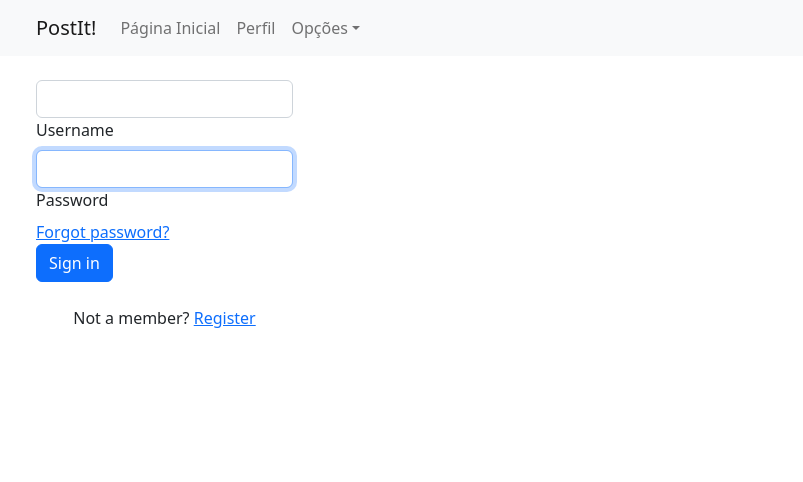
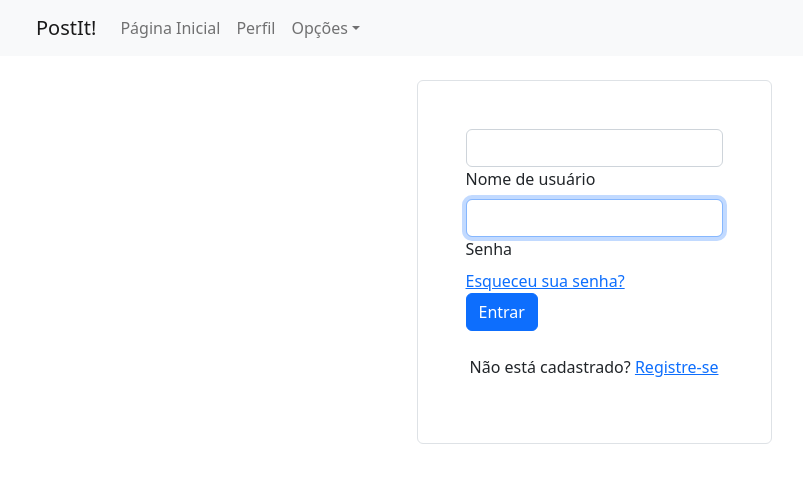
Before and after one commit to magnokzk/postItFrontend, a React (Create React App) app: page / in a window 1280 px wide. Shown: the top 482 px of the page, without its empty margins (46-849 px from the left). Built offline with nearby package versions, Linux system fonts and the light colour scheme.

Commit message:
alteração tela de login

```diff
--- a/src/components/LoginComponent.js
+++ b/src/components/LoginComponent.js
@@ -58,8 +58,13 @@ const Login = () => {
             ) : (
                 <>
                     <div class="container mt-4 mb-5">
-                        <div class="justify-content-between d-flex align-items-center">
-                            <form onSubmit={handleSubmit}>
+                        <div class="justify-content-center col-md-12 d-flex align-items-center">
+                            <form onSubmit={handleSubmit} class="border rounded p-5">
+                                {errMsg.length > 0?
+                                    <div class="alert alert-danger" role="alert">
+                                        {errMsg}
+                                    </div> : ""
+                                }
                                 <div class="form-outline">
                                     <input
                                         type="text"
@@ -70,7 +75,7 @@ const Login = () => {
                                         value={user}
                                         required
                                         class="form-control" />
-                                    <label class="form-label" for="username">Username</label>
+                                    <label class="form-label" for="username">Nome de usuário</label>
                                 </div>
 
                                 <div class="form-outline">
@@ -83,21 +88,21 @@ const Login = () => {
                                         value={pwd}
                                         required
                                     class="form-control" />
-                                    <label class="form-label" for="password">Password</label>
+                                    <label class="form-label" for="password">Senha</label>
                                 </div>
 
                                 <div class="row">
                                     <div class="col d-flex justify-content-center">
                                         <div class="col">
-                                        <a href="#!">Forgot password?</a>
+                                        <a href="#!">Esqueceu sua senha?</a>
                                         </div>
                                     </div>
                                 </div>
 
-                                <button type="submit" class="btn btn-primary btn-block mb-4">Sign in</button>
+                                <button type="submit" class="btn btn-primary btn-block mb-4">Entrar</button>
 
                                 <div class="text-center">
-                                    <p>Not a member? <a href="#!">Register</a></p>
+                                    <p>Não está cadastrado? <a href="#!">Registre-se</a></p>
                                 </div>
                             </form>
                         </div>
```
